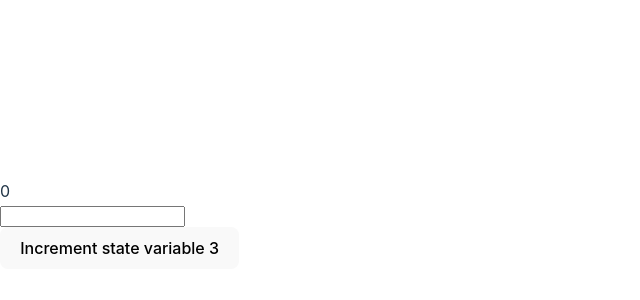
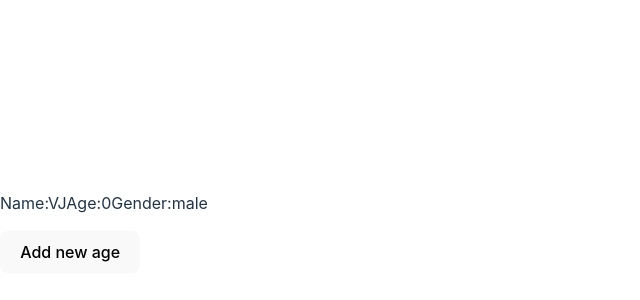
Before and after one commit to VijayJusgoeaz/learn-tasks, a React (Vite) app: page / in a window 1280 px wide. Shown: the part 176-476 px from the top of the page, without its empty margins (0-640 px from the left). Built offline with nearby package versions, Linux system fonts and the light colour scheme.

Commit message:
task 2 commit

```diff
--- a/src/App.tsx
+++ b/src/App.tsx
@@ -1,46 +1,71 @@
 import React, { useEffect, useState } from "react";
 
 const App = () => {
-  const [state1, setState1] = useState(0);
-  const [state2, setState2] = useState(0);
-  const [state3, setState3] = useState(0);
-  let sum = state3 + state2;
-  // todo: use memo here
+  const [age, setAge] = useState(0);
+  const [user, setUser] = useState({ name: "VJ", age: age, gender: "male" });
+  const [users, setUsers] = useState([user]);
+  const [state4, setState4] = useState(users);
+  const [state5, setState5] = useState(0);
+  // todo: merge map and filter together ✅
+  // todo: combine 2 useEffect into 1 ✅
+  useEffect(() => {
+    let sum_of_ages = 0;
+    let filter = users
+      .filter((user: any) => user.age < 10)
+      .map((user) => {
+        return { ...user, filter: true };
+      });
 
-  useEffect(() => {
-    sum = state3 + state2;
-    setState1(sum);
-    console.log("Sum is:", sum);
-  }, [state3, state2]);
+    let filter1 = users.map((user) => {
+      if (user.age < 10) {
+        return { ...user, filter: true };
+      }
+    }).filter((user)=>user);
 
-  function handleIncrement(e: any) {
-    // todo: study this concept
-    e.preventDefault();
-    setState3(state3 + 1);
-  }
 
-  function handleChange(e: any) {
-    //  todo: change to finish or something onchange
-    console.log("e", e);
-    if (e != "") {
-      console.log(parseInt(e));
-      setState2(parseInt(e));
-    } else {
-      console.log("empty string");
-    }
+    console.log("users_under_10", filter1);
+    setState4(filter);
+    console.log("Under 10:", filter);
+    // ---------------------------
+    // todo: remove map
+    sum_of_ages = filter.reduce((total, user) => {
+      return total + user.age;
+    }, 0);
+    setState5(sum_of_ages);
+    console.log("sum_of_ages", sum_of_ages);
+  }, [users]);
+
+  function handleAgeIncrement() {
+    let temp = age + 1;
+    setAge(temp);
+    console.log("age created now: ", temp);
+    let userTemp = { ...user, age: temp };
+    setUser(userTemp);
+    console.log(userTemp);
+
+    let usersTemp = [...users, userTemp];
+    setUsers(usersTemp);
+    console.log(usersTemp);
   }
 
   return (
     <div>
-      {state1}
-      <form>
+      <div>
         <div>
-          <input type="number" onChange={(e) => handleChange(e.target.value)} />
+          {state4.map((user) => {
+            return (
+              <>
+                <p>
+                  Name:<span>{user.name}</span>
+                  Age:<span>{user.age}</span>
+                  Gender:<span>{user.gender}</span>
+                </p>
+              </>
+            );
+          })}
         </div>
-        <button onClick={(e) => handleIncrement(e)}>
-          Increment state variable 3
-        </button>
-      </form>
+        <button onClick={handleAgeIncrement}>Add new age</button>
+      </div>
     </div>
   );
 };
--- a/src/main.tsx
+++ b/src/main.tsx
@@ -4,7 +4,7 @@ import App from './App.tsx'
 import './index.css'
 
 ReactDOM.createRoot(document.getElementById('root')!).render(
-  <React.StrictMode>
+  <>
     <App />
-  </React.StrictMode>,
+  </>,
 )
```
